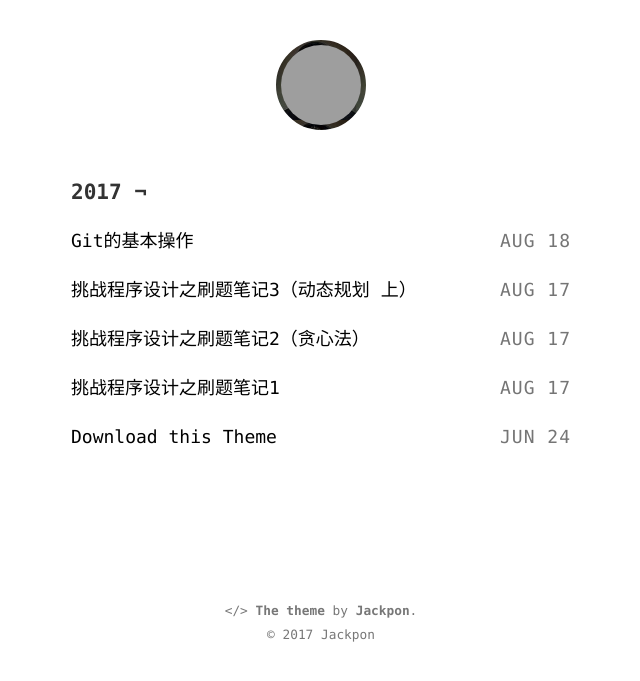
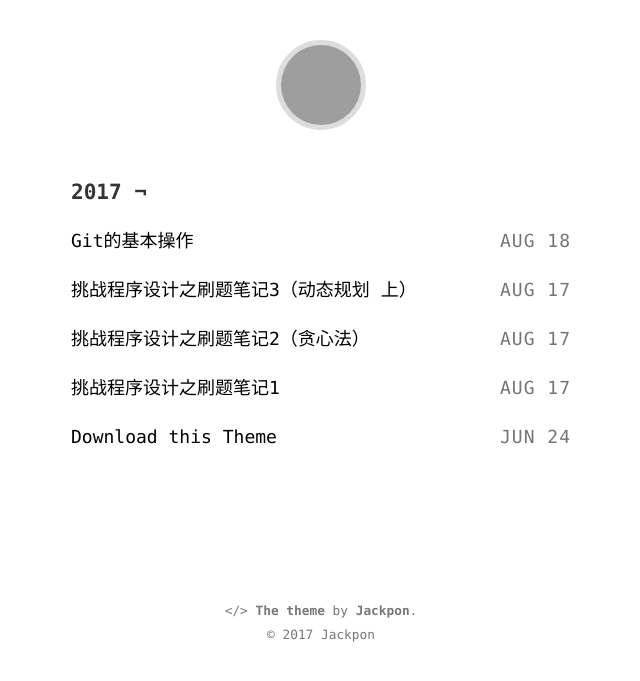
Before and after one commit to davi-xiao/Jackpon.github.io, a Jekyll site: the page built from index.html, in a window 1280 px wide. Shown: the top 681 px of the page, without its empty margins (319-959 px from the left). Built offline with Jekyll 4.4.1, drawn with Linux system fonts in a browser that asks for light colours; grey boxes are pictures that could not be loaded.

Commit message:
My Gitblog

```diff
--- a/_sass/main.scss
+++ b/_sass/main.scss
@@ -55,7 +55,7 @@
   -webkit-animation-fill-mode: both;
   -webkit-animation-name: bounce;
   a {
-    background: #ddd url("gravatar_wrapper.png");
+    background: #ddd url("asset/gravatar_wrapper.png");
     color: #000;
     text-decoration: none;
     font-weight: 700;
```
